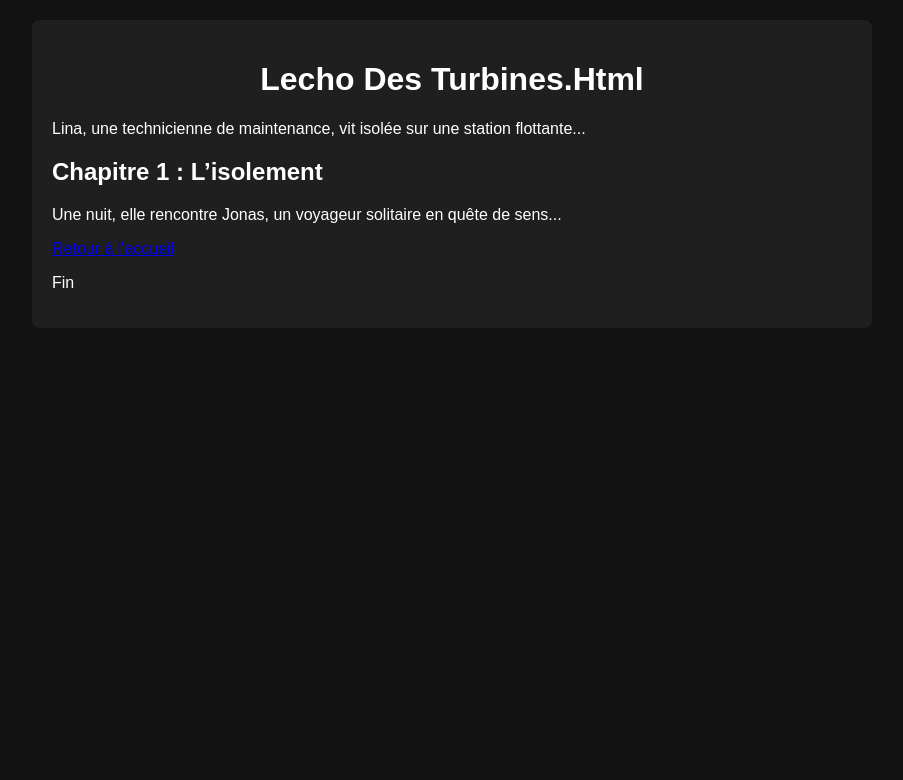
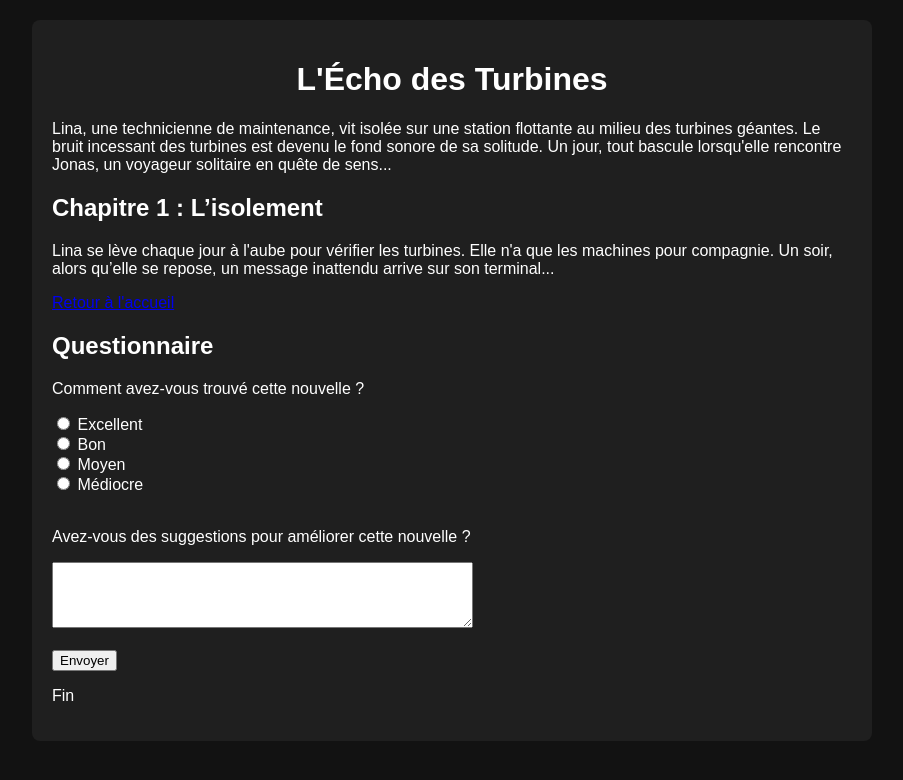
Before and after one commit to Guilhem76/site-de-nouvelles, a plain HTML site: page lecho_des_turbines.html in a window 1280 px wide. Shown: the whole page, without its empty margins (188-1091 px from the left). Drawn offline with Linux system fonts and the light colour scheme.

Commit message:
Add files via upload

```diff
--- a/lecho_des_turbines.html
+++ b/lecho_des_turbines.html
@@ -4,7 +4,7 @@
 <head>
     <meta charset="UTF-8">
     <meta name="viewport" content="width=device-width, initial-scale=1.0">
-    <title>Lecho Des Turbines.Html</title>
+    <title>L'Écho des Turbines</title>
     <style>
         body {
             font-family: Arial, sans-serif;
@@ -27,17 +27,35 @@
 </head>
 <body>
     <div class="content">
-        <h1>Lecho Des Turbines.Html</h1>
-        <p>
-        <p>Lina, une technicienne de maintenance, vit isolée sur une station flottante...</p>
+        <h1>L'Écho des Turbines</h1>
 
-        <h2>Chapitre 1 : L’isolement</h2>
-        <p>Une nuit, elle rencontre Jonas, un voyageur solitaire en quête de sens...</p>
+    <p>Lina, une technicienne de maintenance, vit isolée sur une station flottante au milieu des turbines géantes. Le bruit incessant des turbines est devenu le fond sonore de sa solitude. Un jour, tout bascule lorsqu'elle rencontre Jonas, un voyageur solitaire en quête de sens...</p>
 
-        <!-- Texte complet de l'histoire ici -->
+    <h2>Chapitre 1 : L’isolement</h2>
+    <p>Lina se lève chaque jour à l'aube pour vérifier les turbines. Elle n'a que les machines pour compagnie. Un soir, alors qu’elle se repose, un message inattendu arrive sur son terminal...</p>
 
-        <p><a href="index.html">Retour à l'accueil</a></p>
-    </p>
+    <!-- Texte complet ici -->
+
+    <p><a href="index.html">Retour à l'accueil</a></p>
+
+    <h2>Questionnaire</h2>
+    <form>
+      <p>Comment avez-vous trouvé cette nouvelle ?</p>
+      <input type="radio" id="excellent" name="feedback" value="excellent">
+      <label for="excellent">Excellent</label><br>
+      <input type="radio" id="bon" name="feedback" value="bon">
+      <label for="bon">Bon</label><br>
+      <input type="radio" id="moyen" name="feedback" value="moyen">
+      <label for="moyen">Moyen</label><br>
+      <input type="radio" id="mediocre" name="feedback" value="mediocre">
+      <label for="mediocre">Médiocre</label><br><br>
+
+      <p>Avez-vous des suggestions pour améliorer cette nouvelle ?</p>
+      <textarea id="suggestions" name="suggestions" rows="4" cols="50"></textarea><br><br>
+
+      <input type="submit" value="Envoyer">
+    </form>
+
         <p>Fin</p>
     </div>
 </body>
```
